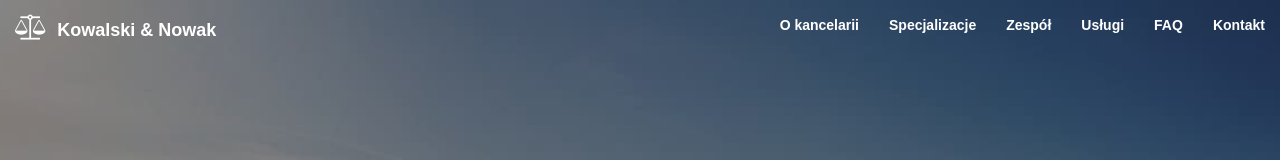
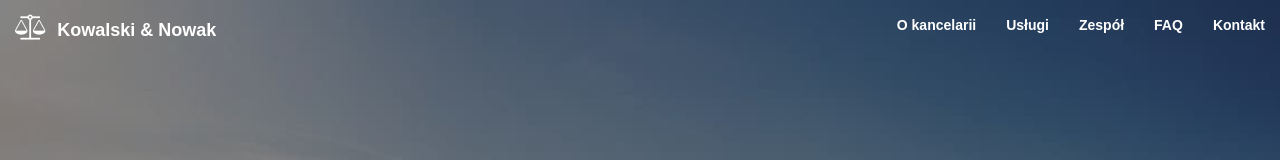
Before and after one commit to msilon/legal-website, a website: page index.html in a window 1280 px wide. Shown: the top 160 px of the page. Drawn offline with nearby package versions, Linux system fonts and the light colour scheme; a web font is replaced by a local one.

Commit message:
html edition

```diff
--- a/index.html
+++ b/index.html
@@ -24,9 +24,8 @@
 				<div class="collapse navbar-collapse" id="mynavbar-content">
 					<ul class="nav navbar-nav pull-right">
 						<li><a href="#about-firm" data-target="scroll">O kancelarii</a></li>
-						<li><a href="#services" data-target="scroll">Specjalizacje</a></li>
+						<li><a href="#services" data-target="scroll">Usługi</a></li>
 						<li><a href="#team" data-target="scroll">Zespół</a>
-						<li><a href="#services" data-target="scroll">Usługi</a></li>
 						<li><a href="#faq" data-target="scroll">FAQ</a></li>
 						<li><a href="#contact" data-target="scroll">Kontakt</a></li>
 					</ul>
```
